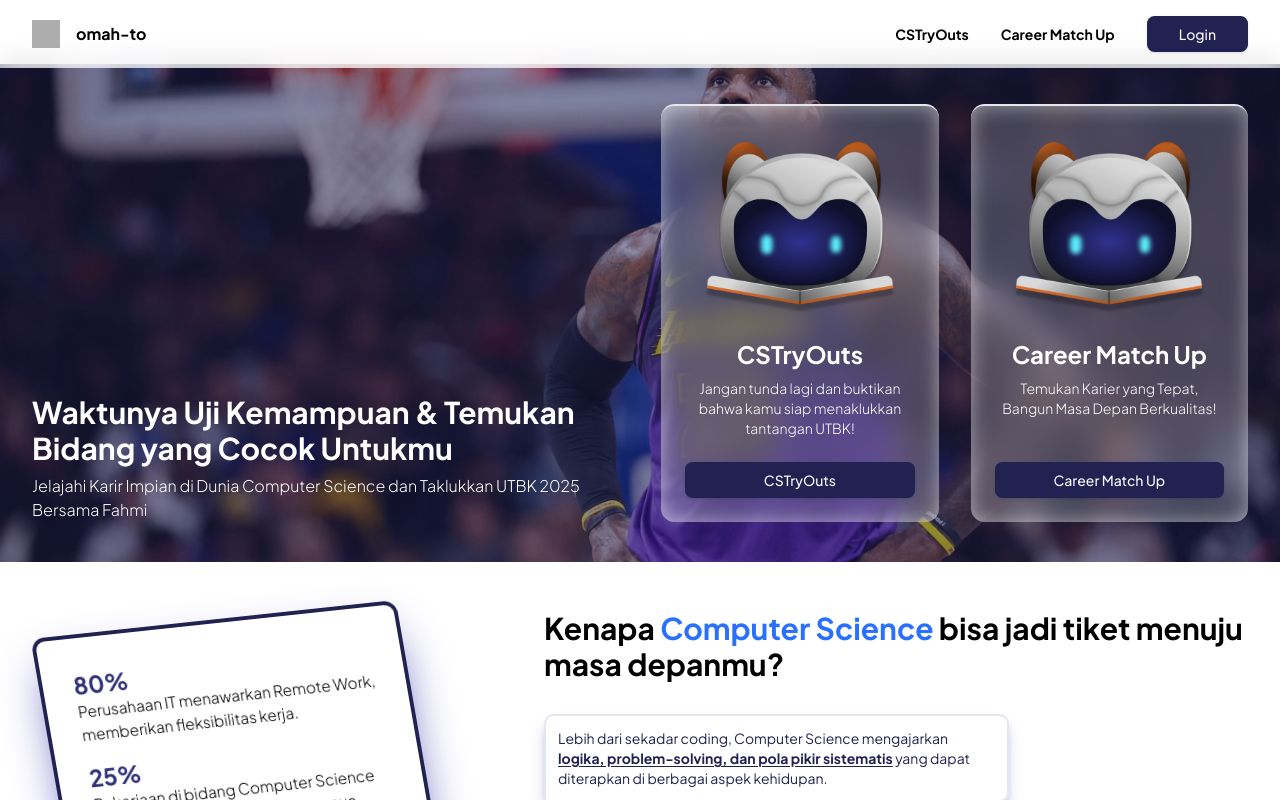
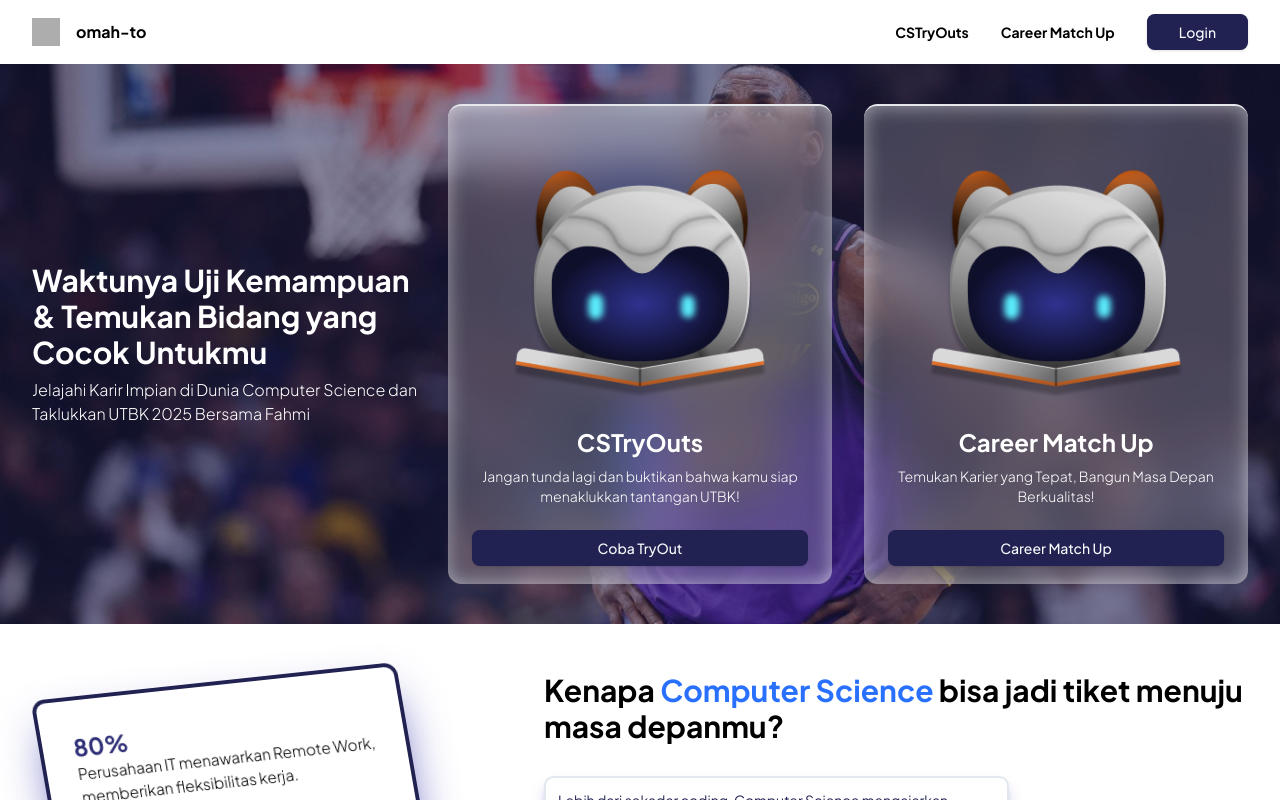
Before and after one commit to vityasyyy/omah-to, a Next.js app in the folder web/: page / in a window 1280 px wide. Shown: the top 800 px of the page. Built offline with nearby package versions, Linux system fonts and the light colour scheme.

Commit message:
feat(web/home): enhance animations and layout in Hero

```diff
--- a/web/src/components/blur-card.tsx
+++ b/web/src/components/blur-card.tsx
@@ -10,7 +10,7 @@ const BlurCard = ({
   return (
     <main
       className={cn(
-        'relative flex flex-col gap-2 overflow-hidden rounded-xl border-t-[2px] bg-white/20 p-6 shadow-lg backdrop-blur-lg *:text-start md:justify-between md:*:text-center',
+        'relative flex flex-col gap-2 overflow-hidden rounded-xl border-t-[2px] bg-white/20 p-6 shadow-lg backdrop-blur-xl *:text-start md:justify-between md:*:text-center',
         className
       )}
       style={{ boxShadow: 'inset 0 0 20px rgba(255,255,255,0.5)' }}
--- a/web/src/components/home/navbar.tsx
+++ b/web/src/components/home/navbar.tsx
@@ -28,7 +28,7 @@ const Navbar = () => {
   return (
     <>
       <main className='fixed inset-x-0 top-0 z-50 bg-white/60 backdrop-blur-md'>
-        <Container className='flex-row items-center justify-between gap-8'>
+        <Container className='flex-row h-16 items-center justify-between gap-8'>
           <Link href={`/`} className='flex items-center gap-4'>
             <div className='relative aspect-square h-7'>
               <Image
--- a/web/src/modules/home/hero.tsx
+++ b/web/src/modules/home/hero.tsx
@@ -1,43 +1,95 @@
+import Image from 'next/image'
+import Link from 'next/link'
+import * as motion from 'motion/react-client'
+
 import BlurCard from '@/components/blur-card'
 import Container from '@/components/container'
 import { Button } from '@/components/ui/button'
-import Image from 'next/image'
-import Link from 'next/link'
+import { Scale } from 'lucide-react'
 
 const CARD_ITEMS = [
   {
     name: 'CSTryOuts',
     description:
       'Jangan tunda lagi dan buktikan bahwa kamu siap menaklukkan tantangan UTBK!',
+    cta: 'Coba TryOut',
     href: '/tryout',
   },
   {
     name: 'Career Match Up',
     description: 'Temukan Karier yang Tepat, Bangun Masa Depan Berkualitas!',
+    cta: 'Career Match Up',
     href: '/career-match-up',
   },
 ]
 
+const containerVariants = {
+  hidden: {},
+  visible: {
+    transition: {
+      staggerChildren: 0.1,
+    },
+  },
+}
+
+const childVariants = {
+  hidden: { opacity: 0, y: 5 },
+  visible: { opacity: 1, y: 0, transition: { duration: 0.5 } },
+}
+
+const cardContainerVariants = {
+  hidden: {},
+  visible: {},
+}
+
+const cardVariants = {
+  hidden: {
+    scale: 0.9,
+  },
+  visible: {
+    scale: 1,
+    transition: {
+      type: 'tween',
+      duration: 1,
+    },
+  },
+}
+
 const Hero = () => {
   return (
     <main className='bg-primary-500 relative'>
-      <Container className='flex flex-col items-center gap-4 py-8 text-center text-white md:flex-row md:items-end md:py-10 md:text-start'>
-        <section className='z-10 flex w-full flex-col gap-2 pt-16 pb-4 md:py-0'>
-          <h1 className='text-2xl font-bold md:text-3xl'>
+      <Container className='flex flex-col items-center gap-4 py-8 text-center text-white md:flex-row md:py-10 md:text-start'>
+        <motion.section
+          variants={containerVariants}
+          initial='hidden'
+          animate='visible'
+          className='z-10 flex w-full flex-col gap-2 pt-16 pb-4 md:py-0'
+        >
+          <motion.h1
+            variants={childVariants}
+            className='text-2xl font-bold md:text-3xl'
+          >
             Waktunya Uji Kemampuan & Temukan Bidang yang Cocok Untukmu
-          </h1>
-          <p className='font-light'>
+          </motion.h1>
+          <motion.p variants={childVariants} className='font-light'>
             Jelajahi Karir Impian di Dunia Computer Science dan Taklukkan UTBK
             2025 Bersama Fahmi
-          </p>
-        </section>
+          </motion.p>
+        </motion.section>
 
-        <section className='relative z-10 grid grid-cols-1 gap-4 md:grid-cols-2 md:gap-8'>
+        <motion.section
+          variants={cardContainerVariants}
+          initial='hidden'
+          animate='visible'
+          className='relative z-10 grid w-full shrink-0 grid-cols-1 gap-4 md:w-auto md:grid-cols-2 md:gap-8'
+        >
           {CARD_ITEMS.map((card, i) => (
-            <Card key={i} {...card} />
+            <motion.div key={i}>
+              <Card {...card} />
+            </motion.div>
           ))}
-        </section>
-
+        </motion.section>
+      </Container>
       {/* background image + overlay */}
       <Image
         src={`/hero.jpg`}
@@ -48,7 +100,12 @@ const Hero = () => {
         className='z-0 object-cover'
       />
       <div className='bg-primary-new-500/50 absolute inset-0 z-0' />
-      </Container>
+      <motion.div
+        initial={{ opacity: 1 }}
+        animate={{ opacity: 0 }}
+        transition={{ type: 'tween', duration: 0.5 }}
+        className='pointer-events-none absolute inset-0 z-50 bg-neutral-950'
+      />
     </main>
   )
 }
@@ -56,28 +113,32 @@ const Hero = () => {
 const Card = ({
   name,
   description,
+  cta,
   href,
 }: {
   name: string
   description: string
+  cta: string
   href: string
 }) => (
-  <BlurCard>
-    <section className='flex w-full flex-row items-center gap-4 md:flex-col md:items-center'>
+  <BlurCard className='w-full justify-between md:aspect-[5/10] md:max-w-56 xl:aspect-[4/5] lg:max-w-xs xl:max-w-sm md:py-8'>
+    <section className='flex h-full flex-row items-center gap-4 md:flex-col md:items-center md:justify-evenly'>
+      <div />
+
       {/* image */}
-      <div className='relative aspect-square h-16 md:h-40 lg:h-48'>
+      <div className='relative aspect-square h-16 md:h-40 lg:h-48 xl:h-64'>
         <Image src={`/robot.png`} alt={name} fill className='object-contain' />
       </div>
 
       {/* text and cta */}
-      <div className='flex flex-col gap-2 md:mt-auto'>
-        <h1 className='text-2xl font-bold md:mt-auto'>{name}</h1>
+      <div className='flex flex-col gap-2'>
+        <h1 className='text-2xl font-bold'>{name}</h1>
         <p className='mb-4 text-sm font-light'>{description}</p>
       </div>
     </section>
     <Link href={href}>
       <Button variant={`default`} className='w-full hover:cursor-pointer'>
-        {name}
+        {cta}
       </Button>
     </Link>
   </BlurCard>
--- a/web/src/modules/home/why-compsci.tsx
+++ b/web/src/modules/home/why-compsci.tsx
@@ -1,6 +1,7 @@
 import * as motion from 'motion/react-client'
 import BoldUnderline from '@/components/bold-underline'
 import Container from '@/components/container'
+import { VariantProps } from 'class-variance-authority'
 
 type sideType = 'left' | 'right'
 const CARD_CONTENT = [
@@ -81,7 +82,6 @@ const CHAT_CONTENT = [
   },
 ]
 
-// Add variants for staggered animation
 const containerVariants = {
   hidden: {},
   visible: {
@@ -170,7 +170,7 @@ const Card = () => {
         visualDuration: 0.5,
       }}
       viewport={{ once: true, amount: 0.5 }}
-      className='border-primary-new-500 shadow-primary-new-200 mx-8 flex w-[75vw] max-w-sm rotate-x-15 rotate-y-15 -rotate-z-10 flex-col gap-4 rounded-xl border-4 p-8 shadow-2xl lg:ml-8'
+      className='border-primary-new-500 shadow-primary-new-200 mx-8 flex w-[75vw] max-w-sm flex-col gap-4 rounded-xl border-4 p-8 shadow-2xl lg:ml-8'
     >
       {CARD_CONTENT.map((content, i) => (
         <div key={i} className='w-fit'>
```
Lines whose indentation alone changed are shown as unchanged.
